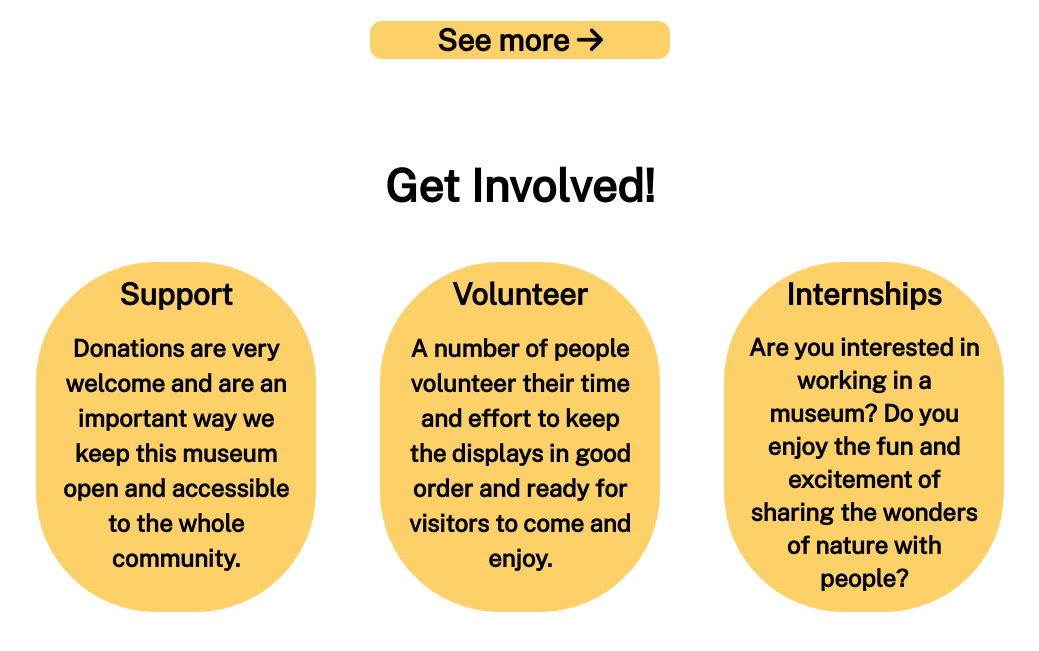
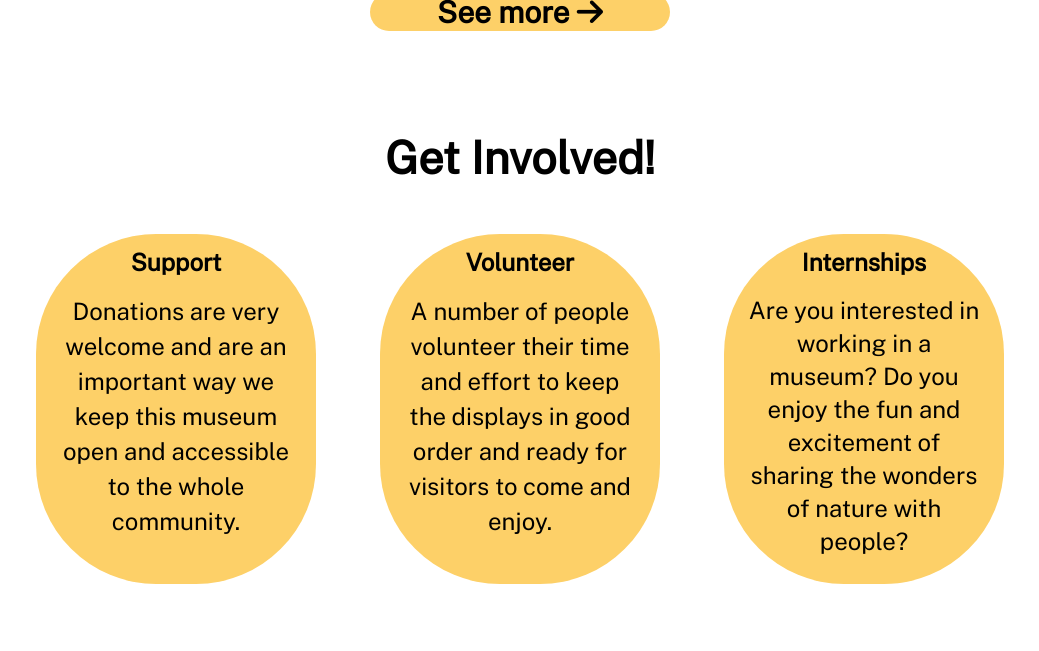
Before and after one commit to Haakonjohansenn/SemesterProject-H-kon, a plain HTML site: page index.html in a window 1280 px wide. Shown: the part 2215-2866 px from the top of the page, without its empty margins (120-1159 px from the left). Drawn offline with nearby package versions, Linux system fonts and the light colour scheme.

Commit message:
fixed button size and margin

```diff
--- a/css/homepage.css
+++ b/css/homepage.css
@@ -56,7 +56,6 @@ main h2 {
 
 .button:hover {
   background-color: bisque;
-  box-shadow: 5px 5px 10px rgba(0, 0, 0, 0.15);
 }
 
 .exhibition {
@@ -132,6 +131,17 @@ main h2 {
 .see-more-button-container {
   display: flex;
   justify-content: center;
+}
+
+.see-more-button-events a {
+  text-decoration: none;
+  color: #000;
+}
+
+.see-more-button-events {
+  width: 115px;
+  height: 20px;
+  margin-top: -10px;
 }
 
 .support-card {
@@ -303,6 +313,7 @@ main h2 {
     background-color: var(--main-color);
     border: none;
     border-radius: 12px;
+    font-family: 'Public Sans', sans-serif;
     font-weight: 700;
     margin-top: 10px;
   }
@@ -349,7 +360,6 @@ main h2 {
   .see-more-button {
     width: 160px;
     height: 25px;
-    margin-top: 10px;
   }
 
   .events-section {
@@ -381,6 +391,13 @@ main h2 {
     max-width: 140px;
   }
 
+  .see-more-button-events {
+    width: 160px;
+    height: 25px;
+    margin-top: 15px;
+    font-size: 18px;
+  }
+
   .parent-footer {
     font-size: 18px;
   }
@@ -392,7 +409,7 @@ main h2 {
     border-radius: 90px;
   }
 
-  .support-card h2 {
+  .support-card h3 {
     font-family: 'Public Sans', sans-serif;
     margin-top: 14px;
     font-size: 24px;
@@ -416,7 +433,7 @@ main h2 {
     border-radius: 90px;
   }
 
-  .volunteer-card h2 {
+  .volunteer-card h3 {
     font-family: 'Public Sans', sans-serif;
     margin-top: 14px;
     font-size: 24px;
@@ -440,7 +457,7 @@ main h2 {
     border-radius: 90px;
   }
 
-  .internships-card h2 {
+  .internships-card h3 {
     font-family: 'Public Sans', sans-serif;
     margin-top: 14px;
     font-size: 24px;
@@ -471,7 +488,8 @@ main h2 {
 
   .see-more-button-green {
     width: 200px;
-    height: 40px;
+    height: 30px;
+    font-size: 18px;
     border: none;
     border-radius: 25px;
     font-family: 'Public Sans', sans-serif;
@@ -595,7 +613,8 @@ main h2 {
   .see-more-button {
     width: 300px;
     height: 38px;
-    margin-top: 70px;
+    margin-top: 40px;
+    border-radius: 40px;
   }
 
   .see-more-button-container {
@@ -604,10 +623,6 @@ main h2 {
 
   .events-section {
     margin-top: 200px;
-  }
-
-  .events-section h1 {
-    font-size: 50px;
   }
 
   .event {
@@ -629,6 +644,14 @@ main h2 {
     line-height: 30px;
     text-align: center;
     max-width: 240px;
+  }
+
+  .see-more-button-events {
+    width: 300px;
+    height: 38px;
+    margin-top: 70px;
+    border-radius: 40px;
+    font-size: 30px;
   }
 
   .support-card {
@@ -715,15 +738,11 @@ main h2 {
     width: 300px;
     height: 38px;
     border: none;
-    border-radius: 12px;
+    border-radius: 40px;
     font-family: 'Public Sans', sans-serif;
     font-weight: 700;
     font-size: 30px;
     background-color: #3FA752;
     margin-top: 100px;
   }
-
-  .parent-footer {
-    font-size: 18px;
-  }
 }
--- a/index.html
+++ b/index.html
@@ -159,31 +159,31 @@
           </div>
         </div>
         <div class="see-more-button-container">
-          <button class="button see-more-button">
+          <button class="button see-more-button-events">
             <a href="/app/special-events.html">See more <i class="fa-solid fa-arrow-right"></i></a>
           </button>
         </div>
       </section>
 
       <section class="get-involved-section">
-        <h2>Get Involved!</h2s>
+        <h2>Get Involved!</h2>
         <div class="gi-card-parent">
           <div class="support-card">
-            <h2>Support</h2>
+            <h3>Support</h3>
             <p>
               Donations are very welcome and are an important way we keep this
               museum open and accessible to the whole community.
             </p>
           </div>
           <div class="volunteer-card">
-            <h2>Volunteer</h2>
+            <h3>Volunteer</h3>
             <p>
               A number of people volunteer their time and effort to keep the
               displays in good order and ready for visitors to come and enjoy.
             </p>
           </div>
           <div class="internships-card">
-            <h2>Internships</h2>
+            <h3>Internships</h3>
             <p>
               Are you interested in working in a museum? Do you enjoy the fun
               and excitement of sharing the wonders of nature with people?
```
